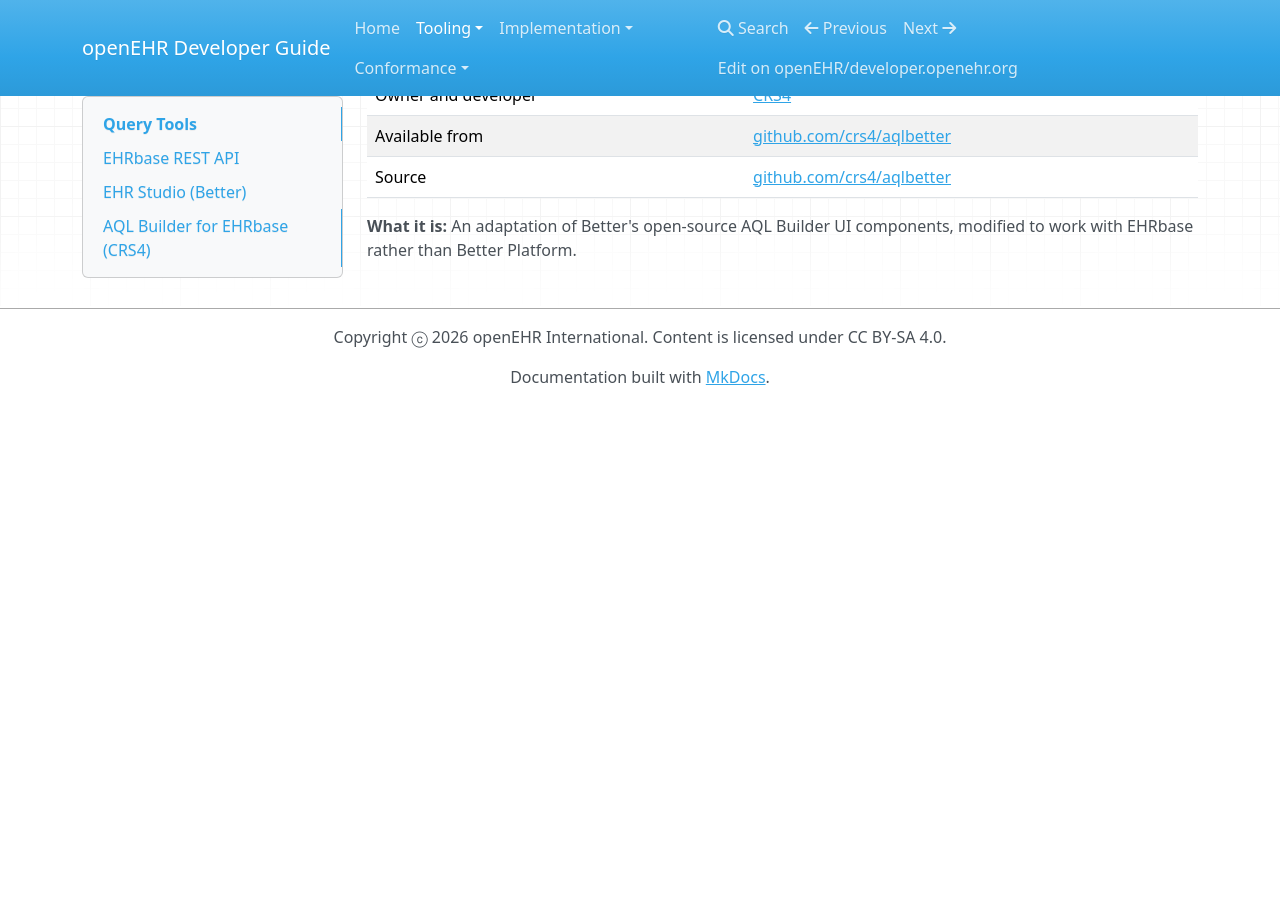
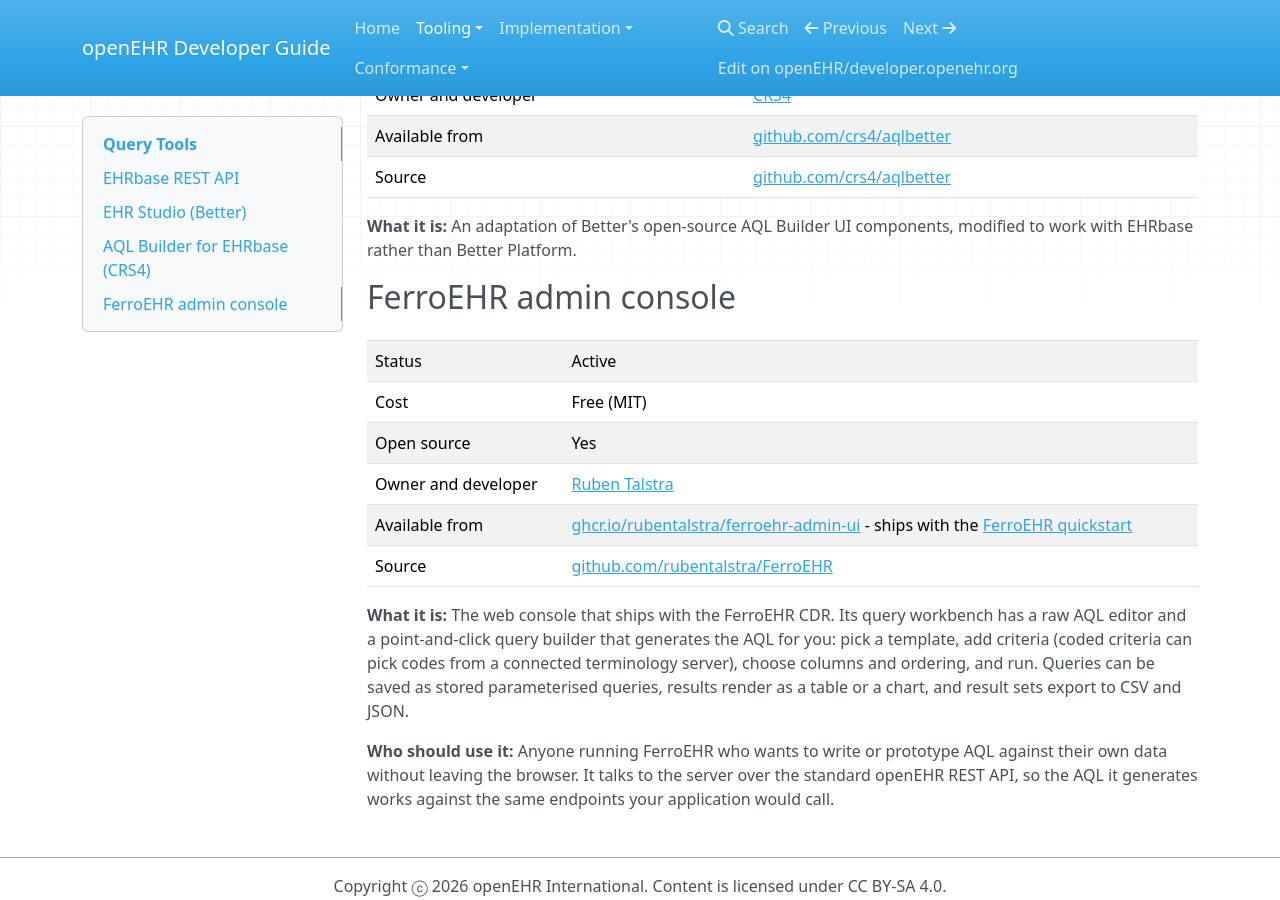
Before and after one commit to openEHR/developer.openehr.org, an MkDocs documentation site: the page built from docs/tooling/query-tools.md, in a window 1280 px wide and 900 px high, scrolled down 883 px. Built offline with MkDocs 1.6.1, drawn with Linux system fonts in a browser that asks for light colours; nearby versions of some CDN libraries; before the commit the page ends 1288 px from its top, so only the background shows below that.

Commit message:
Add the FerroEHR admin console to the query tools page

```diff
--- a/docs/tooling/query-tools.md
+++ b/docs/tooling/query-tools.md
@@ -34,3 +34,18 @@ The most common way to run AQL queries against EHRbase is directly through the R
 | Source | [github.com/crs4/aqlbetter](https://github.com/crs4/aqlbetter) |
 
 **What it is:** An adaptation of Better's open-source AQL Builder UI components, modified to work with EHRbase rather than Better Platform.
+
+## FerroEHR admin console
+
+| | |
+| --- | --- |
+| Status | Active |
+| Cost | Free (MIT) |
+| Open source | Yes |
+| Owner and developer | [Ruben Talstra](https://github.com/rubentalstra) |
+| Available from | [ghcr.io/rubentalstra/ferroehr-admin-ui](https://github.com/rubentalstra/FerroEHR/pkgs/container/ferroehr-admin-ui) - ships with the [FerroEHR quickstart](https://ferroehr.eu/docs/latest/getting-started.html) |
+| Source | [github.com/rubentalstra/FerroEHR](https://github.com/rubentalstra/FerroEHR) |
+
+**What it is:** The web console that ships with the FerroEHR CDR. Its query workbench has a raw AQL editor and a point-and-click query builder that generates the AQL for you: pick a template, add criteria (coded criteria can pick codes from a connected terminology server), choose columns and ordering, and run. Queries can be saved as stored parameterised queries, results render as a table or a chart, and result sets export to CSV and JSON.
+
+**Who should use it:** Anyone running FerroEHR who wants to write or prototype AQL against their own data without leaving the browser. It talks to the server over the standard openEHR REST API, so the AQL it generates works against the same endpoints your application would call.
```
